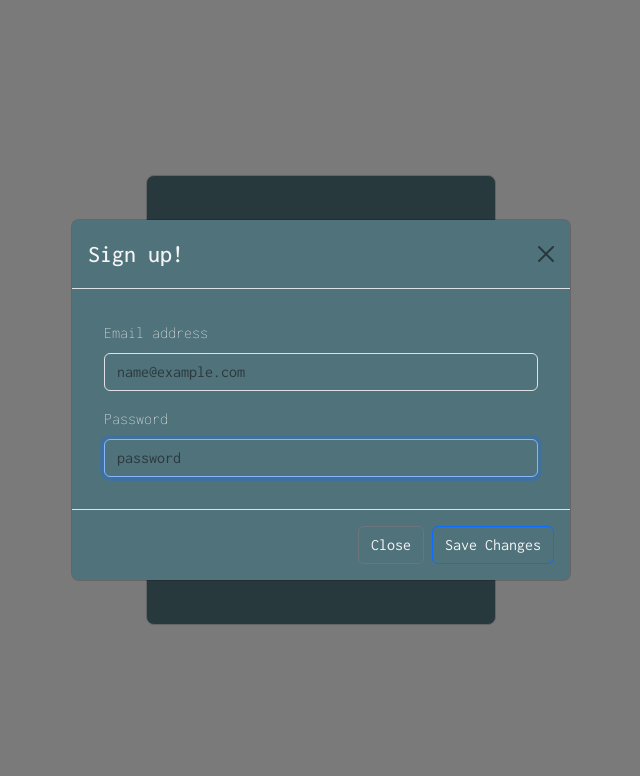
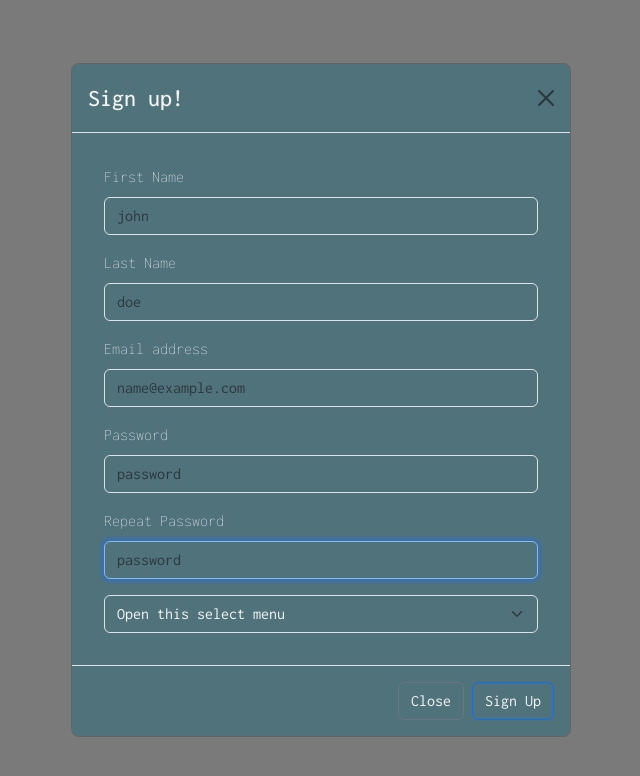
Before and after one commit to Argeliosk8/ratui2, a React (Create React App) app in the folder ratui2/: page / in a window 1280 px wide. Both pictures are taken after a click on the button "Sign Up". Shown: the top 776 px of the page, without its empty margins (319-959 px from the left). Built offline with nearby package versions, Linux system fonts and the light colour scheme; no server answers.

Commit message:
the signup modal if fully functional now and registering new users to the api

```diff
--- a/ratui2/src/components/signUpModal.js
+++ b/ratui2/src/components/signUpModal.js
@@ -1,9 +1,42 @@
-import React from "react";
+import React, {useState, useContext} from "react";
+import { AppContext } from "../context/contextWrapper";
 import Modal from 'react-bootstrap/Modal';
 import Button from 'react-bootstrap/Button';
 import Form from 'react-bootstrap/Form';
 
 const SignUpModal = ({ show, handleClose }) => {
+  const [email, setEmail] = useState()
+  const [pwd, setPwd] = useState()
+  const [firstName, setFirstName] = useState()
+  const [lastName, setLastName] = useState()
+  const [role, setRole] = useState()
+  const {signUp} = useContext(AppContext)
+
+  const newUser = {
+        email: email,
+        pwd: pwd,
+        status: "Active",
+        profile: {
+            first_name: firstName,
+            last_name: lastName,
+            role: role,
+            reqs: [],
+            reports: []
+        },
+        candidates: []
+}
+
+const handleSingUp = async (e)=>{
+  e.preventDefault()
+  console.log(newUser)
+  const res = await signUp(newUser)
+  if(res) {
+    alert("Successful signup!")
+    handleClose()
+  } else {
+    alert("Error try again")
+  }
+}
 
     return(
 <>
@@ -13,21 +46,57 @@ const SignUpModal = ({ show, handleClose }) => {
         </Modal.Header>
         <Modal.Body id="custom-bg-color" >
         <Form className="m-3">
+        <Form.Group className="mb-3" controlId="exampleForm.ControlInput1" >
+              <Form.Label>First Name</Form.Label>
+              <Form.Control
+                type="text"
+                placeholder="john"
+                autoFocus
+                onChange={(e)=>{setFirstName(e.target.value)}}
+              />
+            </Form.Group>
+            <Form.Group className="mb-3" controlId="exampleForm.ControlInput1" >
+              <Form.Label>Last Name</Form.Label>
+              <Form.Control
+                type="text"
+                placeholder="doe"
+                autoFocus
+                onChange={(e)=>{setLastName(e.target.value)}}
+              />
+            </Form.Group>
             <Form.Group className="mb-3" controlId="exampleForm.ControlInput1" >
               <Form.Label className="fw-lighter">Email address</Form.Label>
               <Form.Control
                 type="email"
                 placeholder="name@example.com"
                 autoFocus
+                onChange={(e)=>{setEmail(e.target.value)}}
               />
             </Form.Group>
             <Form.Group className="mb-3" controlId="exampleForm.ControlInput1">
-              <Form.Label className="fw-lighter">Password</Form.Label>
+              <Form.Label >Password</Form.Label>
+              <Form.Control
+                type="password"
+                placeholder="password"
+                autoFocus
+                onChange={(e)=>{setPwd(e.target.value)}}
+              />
+            </Form.Group>
+            <Form.Group className="mb-3" controlId="exampleForm.ControlInput1">
+              <Form.Label >Repeat Password</Form.Label>
               <Form.Control
                 type="password"
                 placeholder="password"
                 autoFocus
               />
+            </Form.Group>
+            <Form.Group className="mb-3" controlId="exampleForm.ControlInput1">
+            <Form.Select onChange={(e)=>{setRole(e.target.value)}} >
+              <option>Open this select menu</option>
+              <option value="Sourcer">Sourcer</option>
+              <option value="Recruiter">Recruiter</option>
+              <option value="Manager">Manager</option>
+            </Form.Select>
             </Form.Group>
           </Form>
         </Modal.Body>
@@ -35,8 +104,8 @@ const SignUpModal = ({ show, handleClose }) => {
           <Button variant="secondary" onClick={handleClose}>
             Close
           </Button>
-          <Button variant="primary" onClick={handleClose}>
-            Save Changes
+          <Button variant="primary" onClick={handleSingUp}>
+            Sign Up
           </Button>
         </Modal.Footer>
       </Modal>
--- a/ratui2/src/context/contextWrapper.js
+++ b/ratui2/src/context/contextWrapper.js
@@ -40,6 +40,20 @@ export const ContextWrapper = ({children})=> {
         }
     }
 
+    const signUp2 = async (newUser) => {
+        try {
+            const res = await fetch(`${uri}/user/signup`,{
+                method: "POST",
+                headers: {"Content-Type": "application/json"},
+                body: JSON.stringify(newUser)
+            })
+            if(!res.ok) throw Error("There was a problem with your signup request")
+            return 'Successful signup!'
+        } catch (error) {
+            console.log(error)
+        }
+    }
+
     const logout = ()=>{
         try {
             localStorage.removeItem("jwt-token")
@@ -54,7 +68,7 @@ export const ContextWrapper = ({children})=> {
 
     const signUp = async (newUser) => {
         try {
-            const resp = await fetch('http://localhost:5000/signup', {
+            const resp = await fetch(`${uri}/user/signup`, {
                 method: "POST",
                 headers: { "Content-Type": "application/json" },
                 body: JSON.stringify(newUser)
@@ -81,7 +95,8 @@ export const ContextWrapper = ({children})=> {
             candidates,
             logout,
             signUp,
-            token
+            token,
+            signUp2
             }}>
             {children}
         </AppContext.Provider>
```
